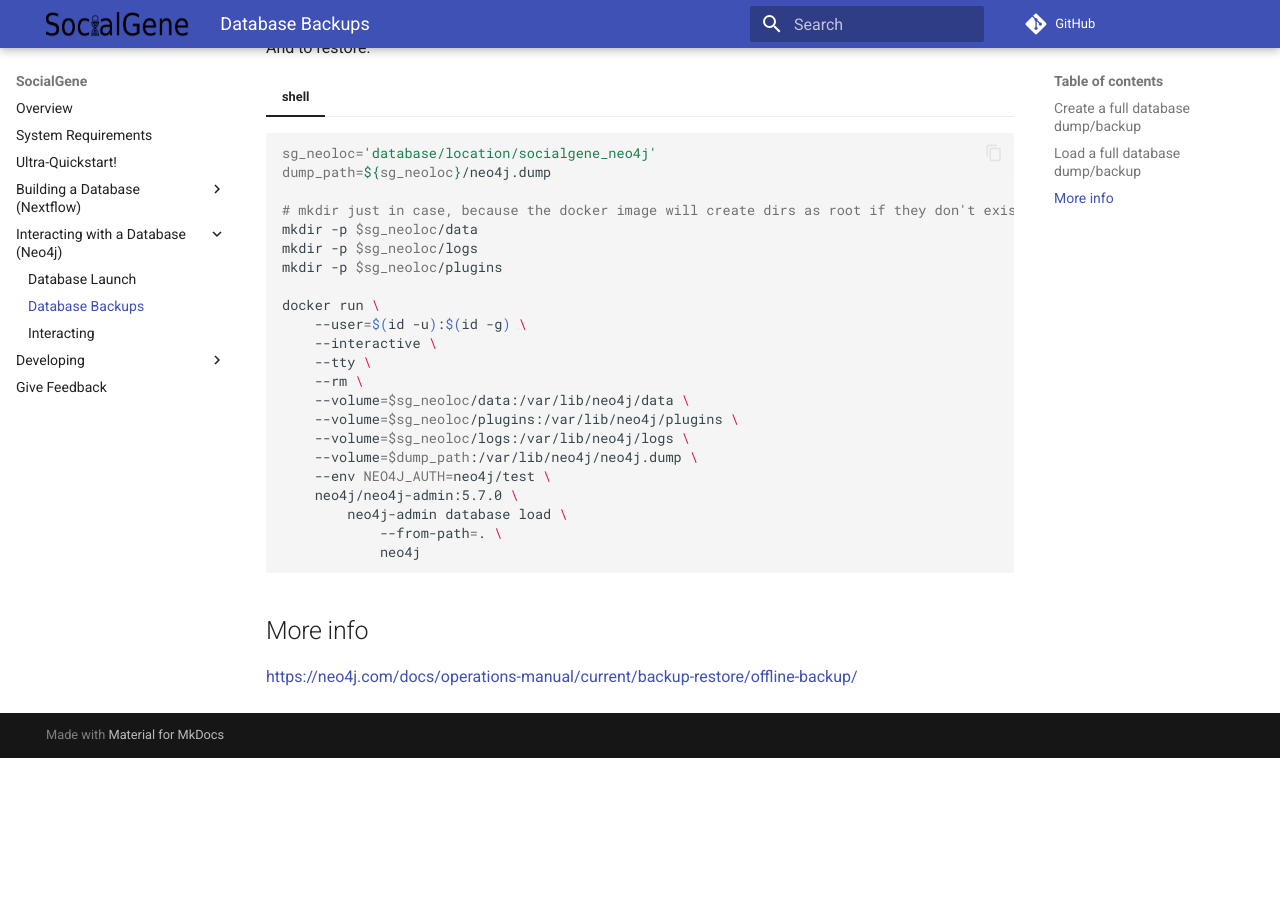
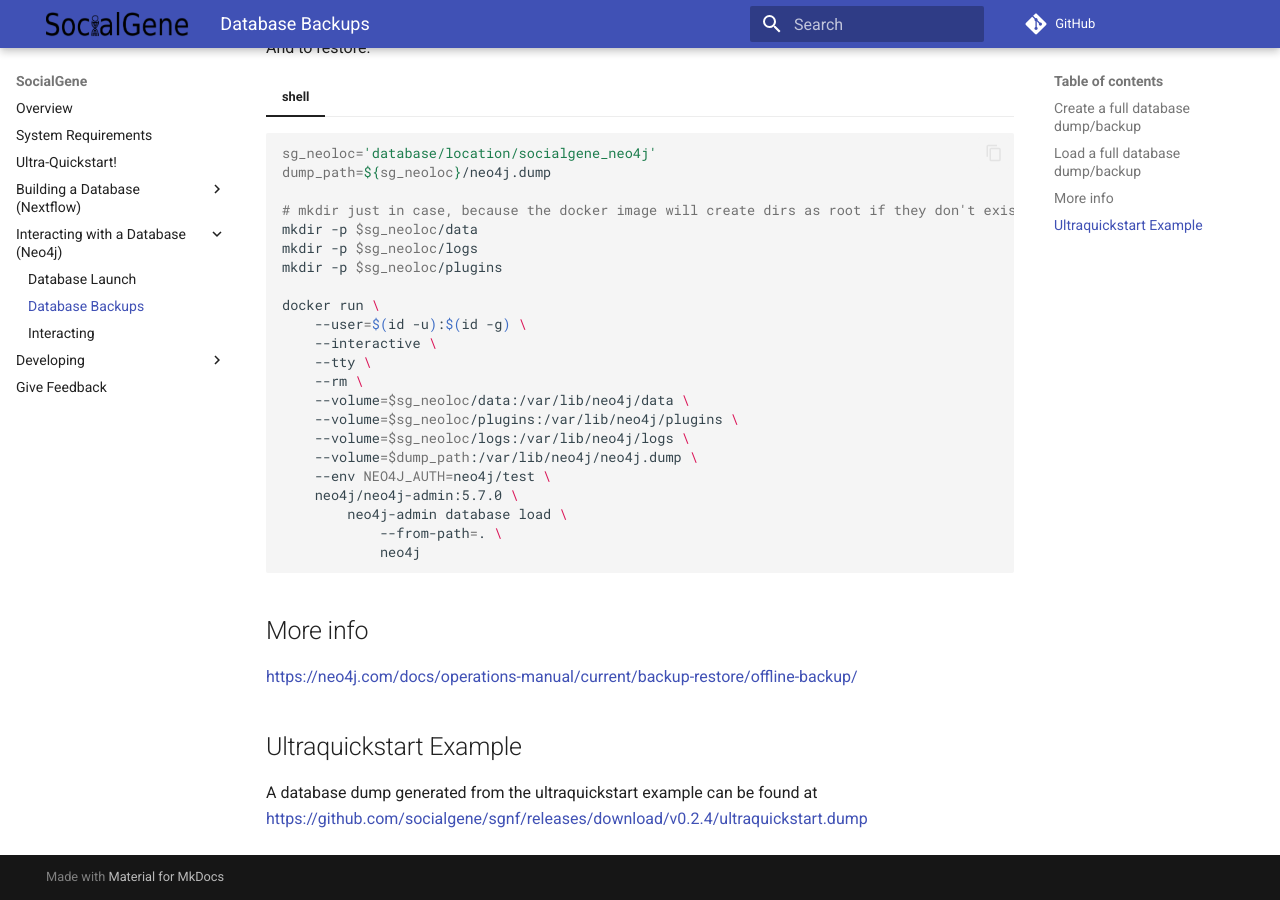
Before and after one commit to socialgene/socialgene.github.io, an MkDocs documentation site: the page built from docs/neo4j/database_backups.md, in a window 1280 px wide and 900 px high, scrolled down 787 px. Built offline with MkDocs 1.6.1 and Material for MkDocs 9.7.7, drawn with Linux system fonts in a browser that asks for light colours; comment, search, counter and statistics services are not loaded; before the commit the page ends 1545 px from its top, so only the background shows below that.

Commit message:
Update database_backups.md

```diff
--- a/docs/neo4j/database_backups.md
+++ b/docs/neo4j/database_backups.md
@@ -59,3 +59,7 @@ docker run \
 ## More info
 
 <a href="https://neo4j.com/docs/operations-manual/current/backup-restore/offline-backup/" target="_blank">https://neo4j.com/docs/operations-manual/current/backup-restore/offline-backup/</a>
+
+## Ultraquickstart Example
+
+A database dump generated from the ultraquickstart example can be found at [https://github.com/socialgene/sgnf/releases/download/v0.2.4/ultraquickstart.dump](https://github.com/socialgene/sgnf/releases/download/v0.2.4/ultraquickstart.dump)
```
